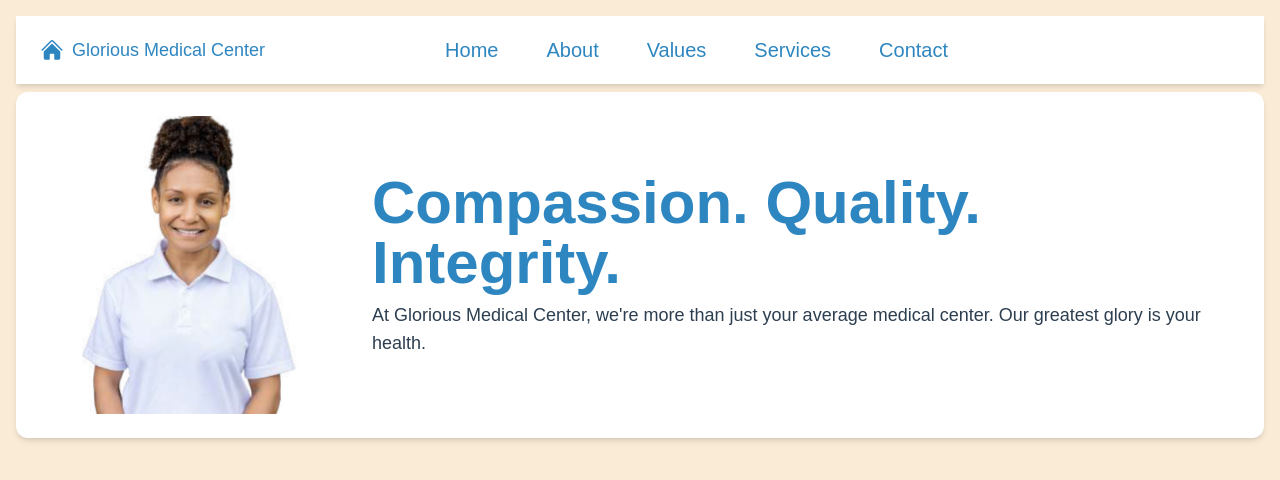
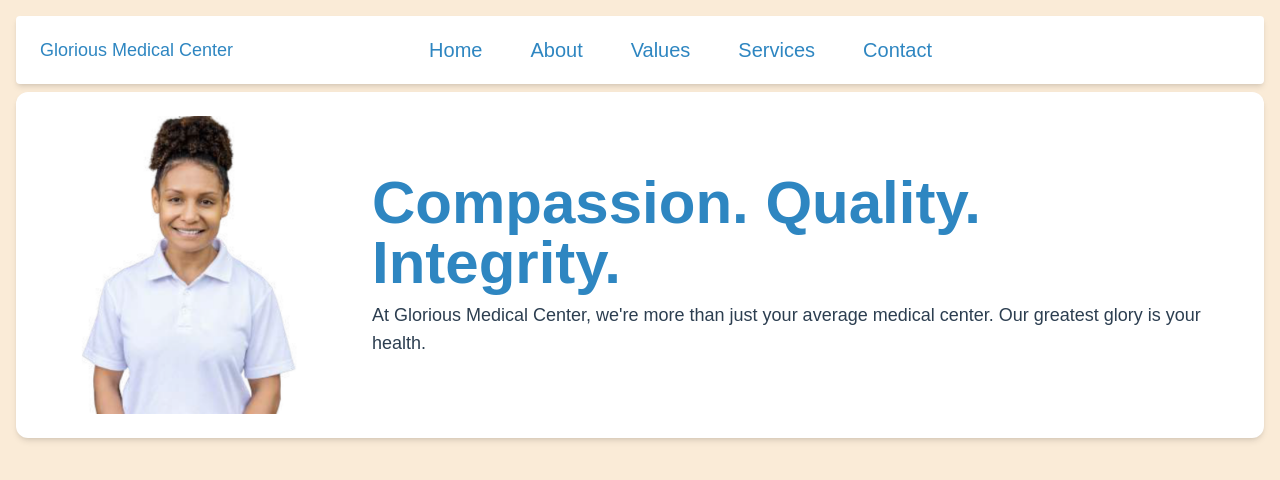
Before and after one commit to aztec-dev/gmc_wesbite, a Next.js app: page / in a window 1280 px wide. Shown: the top 480 px of the page. Built offline with nearby package versions, Linux system fonts and the light colour scheme; a web font is replaced by a local one.

Commit message:
[#1]fix: removed home icon

```diff
--- a/src/ui/navigation/nav.tsx
+++ b/src/ui/navigation/nav.tsx
@@ -1,18 +1,17 @@
 import NavLinks from "@/ui/navigation/nav-links";
-import { HomeIcon } from "@heroicons/react/24/solid";
 import Link from "next/link";
 
 export default function Nav() {
     return (
         <nav className="w-full">
             {/* Desktop Top Nav */}
-            <div className="hidden md:flex w-full  bg-white px-6 py-3 items-center shadow-md transition-colors duration-200">
+            <div className="hidden md:flex w-full  bg-white px-6 py-3 items-center shadow-md transition-colors duration-200 rounded-sm">
                 {/* Left: Home Icon */}
                 <Link
                     href="/"
                     className="text-[var(--color-primary)] group-hover:text-[var(--color-accent)] transition flex items-center space-x-2"
                 >
-                    <HomeIcon className="h-6 w-6 mr-2" /> Glorious Medical Center
+                    Glorious Medical Center
                 </Link>
 
                 {/* Right: Nav Links, centered using mx-auto */}
```
